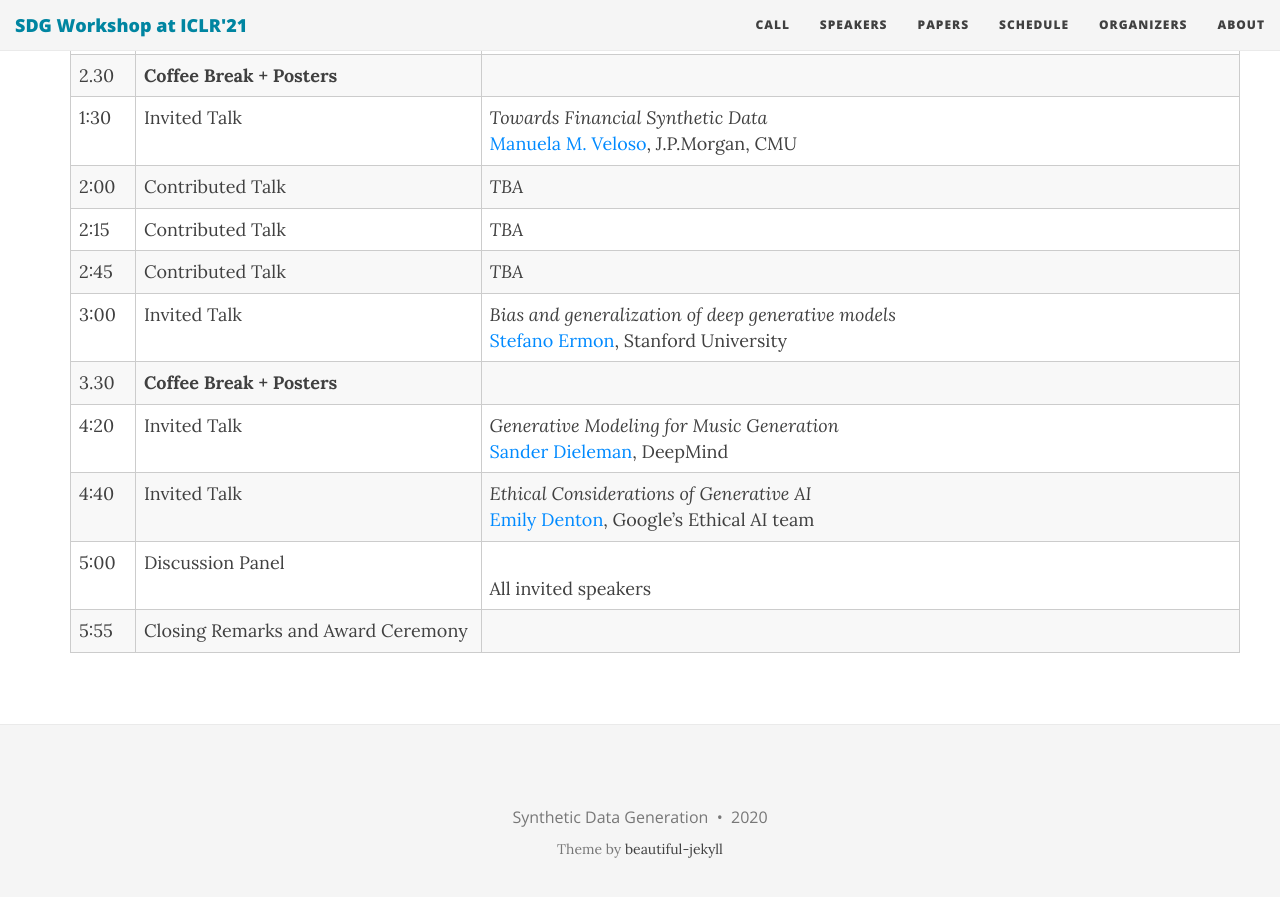
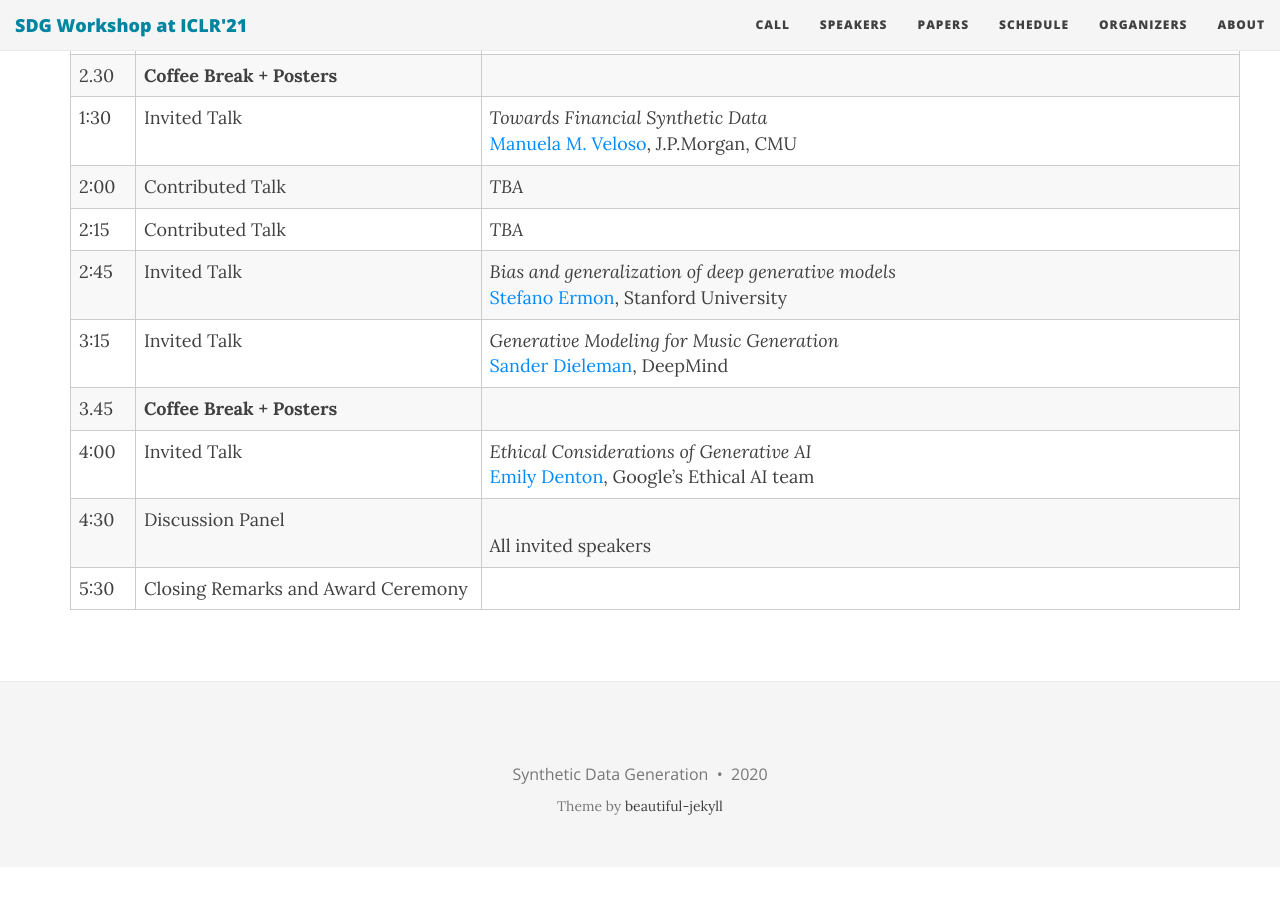
Before and after one commit to sdg-quality-privacy-bias/sdg-quality-privacy-bias.github.io, a Jekyll site: the page built from schedule.md, in a window 1280 px wide and 900 px high, scrolled down 924 px. Shown: the top 897 px of the window. Built offline with Jekyll 4.4.1, drawn with Linux system fonts in a browser that asks for light colours; nearby versions of some CDN libraries; after the commit the page ends 1791 px from its top, so only the background shows below that.

Commit message:
edit schedule

```diff
--- a/_data/schedule.yml
+++ b/_data/schedule.yml
@@ -75,39 +75,36 @@ sess3:
   event: "Coffee Break + Posters"
   start: "2.30"
   type: "Session"
-contrib7:
-  event: "TBA"
-  title: "TBA"
-  start: "2:45"
-  type: "Contributed"
+# contrib7:
+#   event: "TBA"
+#   title: "TBA"
+#   start: "2:45"
+#   type: "Contributed"
 Ermon:
   event: "Ermon"
   title: "Bias and generalization of deep generative models"
-  start: "3:00"
+  start: "2:45"
+  type: "Invited"
+Dieleman:
+  event: "Dieleman"
+  title: "Generative Modeling for Music Generation"
+  start: "3:15"
   type: "Invited"
 sess4:
   event: "Coffee Break + Posters"
-  start: "3.30"
+  start: "3.45"
   type: "Session"
-
-Dieleman:
-  event: "Dieleman"
-  title: "Generative Modeling for Music Generation"
-  start: "4:20"
-  type: "Invited"
-
 Denton:
   event: "Denton"
   title: "Ethical Considerations of Generative AI"
-  start: "4:40"
+  start: "4:00"
   type: "Invited"
-
 panel2:
   event: ""
   speakers: "All invited speakers"
-  start: "5:00"
+  start: "4:30"
   type: "Panel"
 closing:
   event: "Closing Remarks and Award Ceremony"
-  start: "5:55"
+  start: "5:30"
   type: "General"
```
